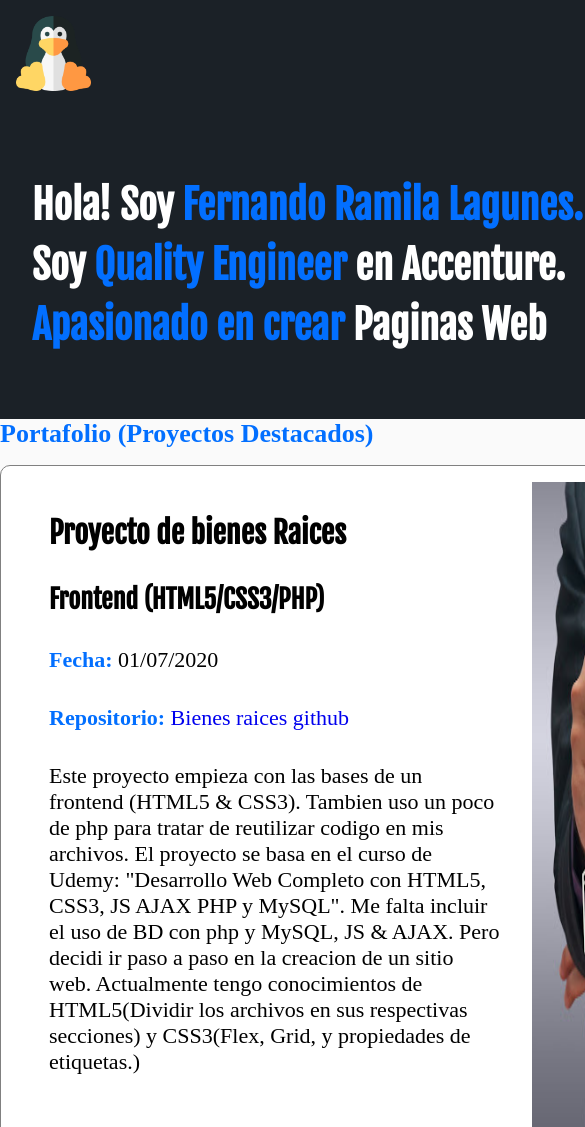
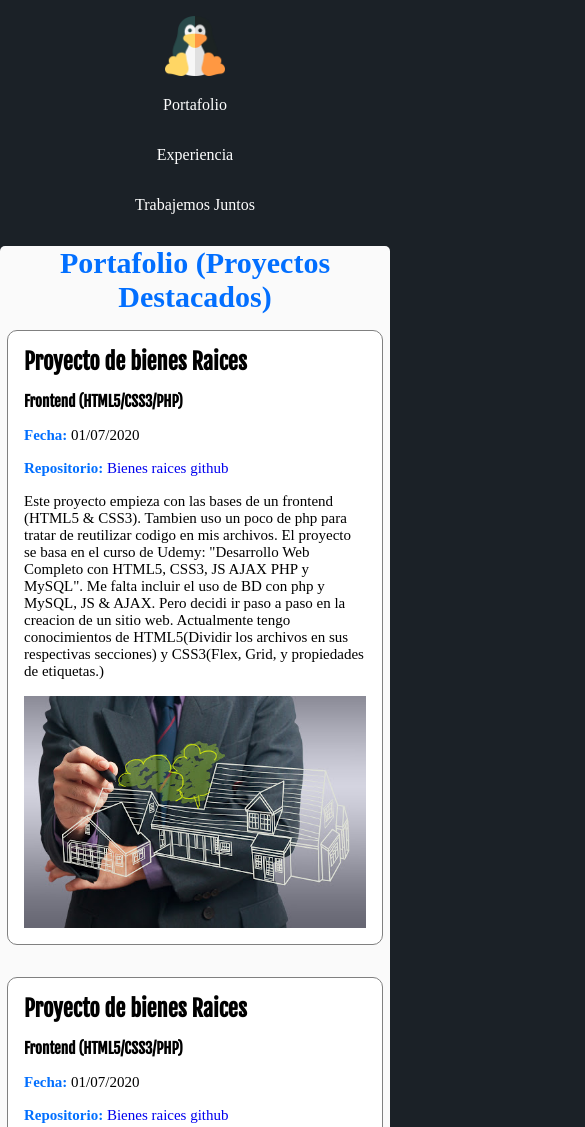
Before and after one commit to FerchoRL/Responsive-Web-Project, a plain HTML site: page index.html in a window 390 px wide. Shown: the top 1127 px of the page, 585 px wide, since content can reach past the window. Drawn offline with Linux system fonts and the light colour scheme; a web font is replaced by a local one.

Commit message:
Implement Media queries Using Desktop First. Make header and portfolio responsive

```diff
--- a/css/style.css
+++ b/css/style.css
@@ -1,7 +1,8 @@
 body{
 	font-family: 'Source Serif Pro', serif;
 	margin: 0 auto;
-	width: 1000px;
+	max-width: 1000px;
+	flex: 1;
 	background-color: #1b2127;
 }
 
@@ -41,7 +42,9 @@
 	background-color: #1b2127;
 	display: flex;
 	justify-content: space-between;
-	flex-direction: row;
+	flex-wrap: wrap;
+	align-items: center;
+	height: 100px;
 }
 
 .header a{
@@ -50,18 +53,11 @@
 }
 
 .main-logo{
-	margin: 0;
-	width: 50%;
+	height: 60px;
 }
 
-.main-logo img{
-	width: 15%;
-	margin: 1rem;
-}
 
 .nav-menu{
-	width: 50%;
-	margin: auto;
 }
 
 .nav-menu ul{
@@ -81,15 +77,16 @@
 	display: flex;
 	justify-content: space-between;
 	margin-bottom: 2rem;
+	flex-wrap: wrap;
 }
 
 .text-hero{
 	flex-basis: 60%;
-	padding: 2rem;
 }
 
 .img-hero{
-	flex-basis: 40%;
+	flex-basis: 35%;
+	min-width: 300px;
 }
 
 .img-hero img{
@@ -101,16 +98,25 @@
 /*Portfolio style*/
 .portfolio{
 	background-color: #fafafa;
+	display: inline-block;
+	border-radius: 5px;
+}
+
+.project-list{
+	display: flex;
+	justify-content: space-around;
+	flex-wrap: wrap;
 }
 
 .project{
 	display: flex;
-	justify-content: space-between;
+	flex-direction: column;
 	border: 1px solid gray;
 	border-radius: 10px;
 	margin: 1rem 0 1rem 0;
 	padding: 1rem;
 	background-color: white;
+	flex-basis: calc(50% - 3rem);
 }
 
 .project-image-container{
@@ -162,6 +168,7 @@
 	display: flex;
 	justify-content: space-between;
 	flex-direction: row;
+	flex-wrap: wrap;
 }
 
 .job{
@@ -223,6 +230,7 @@
 	justify-content: space-between;
 	border-radius: 5px;
 	padding-left: 2rem;
+	flex-wrap: wrap;
 }
 
 .form-email *{
@@ -290,6 +298,7 @@
 	background-color: #1b2127;
 	display: flex;
 	justify-content: space-between;
+	flex-wrap: wrap;
 }
 
 .footer a{
@@ -325,3 +334,106 @@
 .footer-end a{
 	font-size: 22px;
 }
+
+
+/*Desktop first start with biggest Media query*/
+
+@media screen and (max-width: 1024px) {
+
+}
+
+@media screen and (max-width: 768px) {
+	.header{
+		display: block;
+		height: auto;
+		text-align: center;
+	}
+
+	.main-logo{
+		margin: 1rem 0;
+	}
+
+	.nav-menu{
+		margin: 0;
+	}
+
+	.nav-menu ul{
+		margin: 0;
+		padding: 0;
+		display: initial;
+	}
+
+	.nav-menu ul li{
+		height: 50px;
+		margin-right: 0;
+	}
+
+	.nav-menu ul li a{
+		display: flex;
+		justify-content: center;
+	}
+
+	.portfolio{
+		font-size: 15px;
+	}
+
+	.portfolio h2{
+		font-size: 2em;
+	}
+
+
+	.project-container *{
+		margin-bottom: 1rem;
+	}
+
+	.project-title{
+		font-size: 1.5em;
+	}
+
+	.project-tools{
+		font-size: 1em;
+	}
+
+	.project-date{
+		font-size: 1em;
+	}
+
+	.link-repo{
+		font-size: 1em;
+	}
+
+	.project-description{
+		font-size: 1em;
+	}
+
+	.portfolio h2{
+		text-align: center;
+	}
+
+	.project{
+		flex-direction: column;
+		flex-basis: calc(100% - 3rem);
+	}
+
+	.project-image-container{
+		text-align: center;
+	}
+
+	.project-image-container img{
+		width: auto;
+	}
+}
+
+@media screen and (max-width: 480px) {
+	.project-image-container img{
+		width: 100%;
+	}
+
+	.project-container{
+		padding: 0;
+	}
+}
+
+@media screen and (max-width: 320px) {
+
+}
--- a/index.html
+++ b/index.html
@@ -2,9 +2,11 @@
 <html lang="en">
 <head>
 	<meta charset="UTF-8">
+	<meta name="viewport" content="width=device-width, initial-scale=1">
 	<title>Fernando Rámila</title>
 	<link href="https://fonts.googleapis.com/css2?family=Fjalla+One&family=Source+Serif+Pro&display=swap" rel="stylesheet">
 	<link rel="stylesheet" href="css/style.css">
+	<!--<link rel="stylesheet" href="css/media.css" media="screen and (max-width:768px)">
 		<!--<link rel="stylesheet" href="https://stackpath.bootstrapcdn.com/bootstrap/4.5.2/css/bootstrap.min.css" integrity="sha384-JcKb8q3iqJ61gNV9KGb8thSsNjpSL0n8PARn9HuZOnIxN0hoP+VmmDGMN5t9UJ0Z" crossorigin="anonymous">-->
 		<link rel="icon" type="image/png" href="images/logoWebPage.png">
 	</head>
@@ -12,9 +14,7 @@
 		<!-- Header section -->
 
 		<header class="header">
-		<figure class="main-logo">
-			<img src="images/logoWebPage.png" alt="Web page logo">
-		</figure>
+			<img class="main-logo" src="images/logoWebPage.png" alt="Web page logo">
 			<nav class="nav-menu">
 				<ul>
 					<li>
@@ -31,19 +31,23 @@
 		</header>
 
 		<!-- Sections -->
-	<!-- Hero section -->
+		<!-- Hero section
 
 		<section class="hero">
+
 			<h1 class="text-hero">Hola! Soy <strong>Fernando Ramila Lagunes.</strong> <br>Soy <strong>Quality Engineer</strong> en Accenture. <br> <strong> Apasionado en crear</strong> Paginas Web </h1>
+
 			<div class="img-hero">
 				<img src="images/frontImage.jpg" alt="Front image">
 			</div>
 		</section>
-
+		-->
 		<!-- portfolio section -->
 
 		<section class="portfolio">
 			<h2>Portafolio (Proyectos Destacados)</h2>
+
+			<div class="project-list">
 				<article class="project">
 					<div class="project-container">
 						<h3 class="project-title">Proyecto de bienes Raices</h3>
@@ -56,10 +60,53 @@
 						<img src="images/realAssets.jpg" alt="Real Assets image">
 					</figure>
 				</article>
+
+				<article class="project">
+					<div class="project-container">
+						<h3 class="project-title">Proyecto de bienes Raices</h3>
+						<h4 class="project-tools">Frontend (HTML5/CSS3/PHP)</h4>
+						<p class="project-date"><strong>Fecha:</strong> 01/07/2020</p>
+						<p class="link-repo"><strong>Repositorio:</strong> <a href="https://github.com/FerchoRL/bienesRaicesUdemy" target="_blank"> Bienes raices github</a></p>
+						<p class="project-description">Este proyecto empieza con las bases de un frontend (HTML5 & CSS3). Tambien uso un poco de php para tratar de reutilizar codigo en mis archivos. El proyecto se basa en el curso de Udemy: "Desarrollo Web Completo con HTML5, CSS3, JS AJAX PHP y MySQL". Me falta incluir el uso de BD con php y MySQL, JS & AJAX. Pero decidi ir paso a paso en la creacion de un sitio web. Actualmente tengo conocimientos de HTML5(Dividir los archivos en sus respectivas secciones) y CSS3(Flex, Grid, y propiedades de etiquetas.)</p>
+					</div>
+					<figure class="project-image-container">
+						<img src="images/realAssets.jpg" alt="Real Assets image">
+					</figure>
+				</article>
+
+				<article class="project">
+					<div class="project-container">
+						<h3 class="project-title">Proyecto de bienes Raices</h3>
+						<h4 class="project-tools">Frontend (HTML5/CSS3/PHP)</h4>
+						<p class="project-date"><strong>Fecha:</strong> 01/07/2020</p>
+						<p class="link-repo"><strong>Repositorio:</strong> <a href="https://github.com/FerchoRL/bienesRaicesUdemy" target="_blank"> Bienes raices github</a></p>
+						<p class="project-description">Este proyecto empieza con las bases de un frontend (HTML5 & CSS3). Tambien uso un poco de php para tratar de reutilizar codigo en mis archivos. El proyecto se basa en el curso de Udemy: "Desarrollo Web Completo con HTML5, CSS3, JS AJAX PHP y MySQL". Me falta incluir el uso de BD con php y MySQL, JS & AJAX. Pero decidi ir paso a paso en la creacion de un sitio web. Actualmente tengo conocimientos de HTML5(Dividir los archivos en sus respectivas secciones) y CSS3(Flex, Grid, y propiedades de etiquetas.)</p>
+					</div>
+					<figure class="project-image-container">
+						<img src="images/realAssets.jpg" alt="Real Assets image">
+					</figure>
+				</article>
+
+				<article class="project">
+					<div class="project-container">
+						<h3 class="project-title">Proyecto de bienes Raices</h3>
+						<h4 class="project-tools">Frontend (HTML5/CSS3/PHP)</h4>
+						<p class="project-date"><strong>Fecha:</strong> 01/07/2020</p>
+						<p class="link-repo"><strong>Repositorio:</strong> <a href="https://github.com/FerchoRL/bienesRaicesUdemy" target="_blank"> Bienes raices github</a></p>
+						<p class="project-description">Este proyecto empieza con las bases de un frontend (HTML5 & CSS3). Tambien uso un poco de php para tratar de reutilizar codigo en mis archivos. El proyecto se basa en el curso de Udemy: "Desarrollo Web Completo con HTML5, CSS3, JS AJAX PHP y MySQL". Me falta incluir el uso de BD con php y MySQL, JS & AJAX. Pero decidi ir paso a paso en la creacion de un sitio web. Actualmente tengo conocimientos de HTML5(Dividir los archivos en sus respectivas secciones) y CSS3(Flex, Grid, y propiedades de etiquetas.)</p>
+					</div>
+					<figure class="project-image-container">
+						<img src="images/realAssets.jpg" alt="Real Assets image">
+					</figure>
+				</article>
+			</div>
 		</section>
+
+		<!-- experience section
 		<section class="experiencie">
 			<h2>Mas sobre mi experiencia</h2>
 			<div class="job-list">
+				<div>
 					<article class="job">
 						<figure class="job-image">
 							<img src="images/Accenture-Job.jpg" alt="Accenture image">
@@ -70,6 +117,8 @@
 							<a class="job-url" href="https://www.accenture.com/mx-es/careers/life-at-accenture/work-environment?src=PSEARCH" target="_blank">Web site</a>
 						</div>
 					</article>
+				</div>
+				<div>
 					<article class="job">
 						<figure class="job-image">
 							<img src="images/WordPress.jpg" alt="Wordpress image">
@@ -82,7 +131,11 @@
 						</div>
 					</article>
 				</div>
+			</div>
 		</section>
+		-->
+
+		<!-- contact section
 		<section class="contact">
 			<form action="/suscription/" class="form-email">
 				<h3>¿Codeamos juntos?</h3>
@@ -96,8 +149,9 @@
 				<a href="https://github.com/FerchoRL" class="social-link github" target="_blank"></a>
 			</div>
 		</section>
+-->
 
-	<!-- Footer section -->
+	<!-- Footer section
 
 	<footer>
 		<div class="footer">
@@ -111,5 +165,7 @@
 			</div>
 		</div>
 	</footer>
+
+-->
 </body>
 </html>
```
Lines whose indentation alone changed are shown as unchanged.
